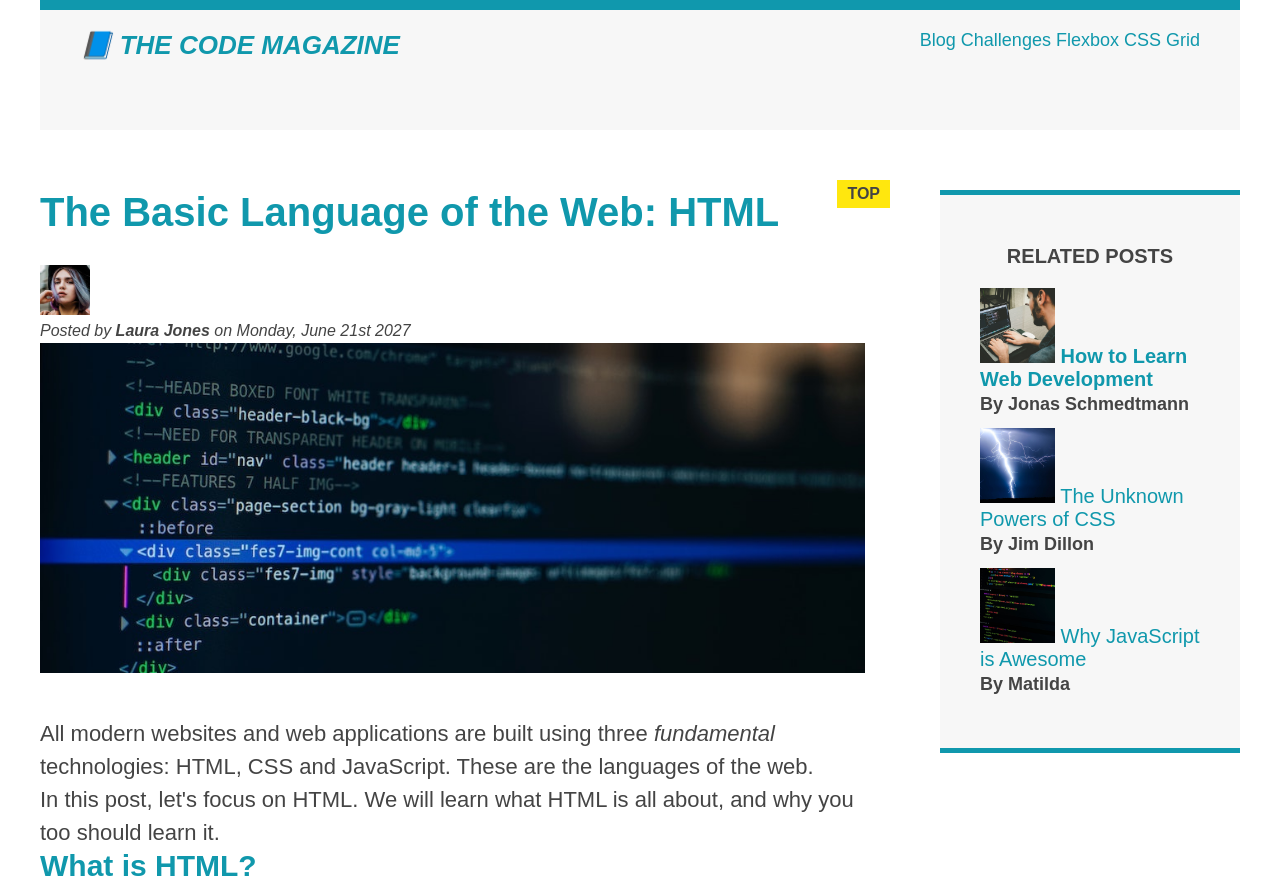
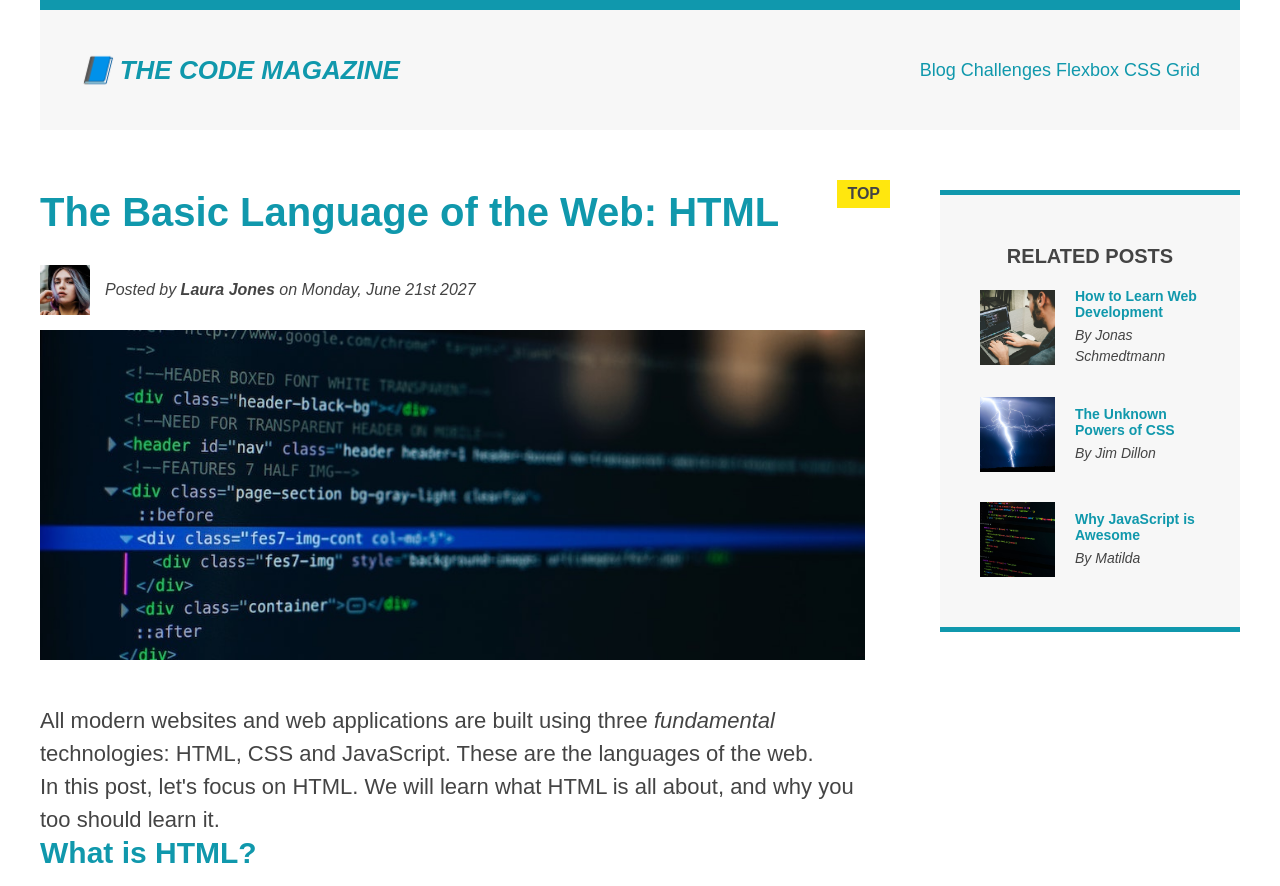
Before and after one commit to 41RDG6BR/real-world-websites, a plain HTML site: page 04-CSS-Layouts/index.html in a window 1280 px wide. Shown: the top 886 px of the page. Drawn offline with Linux system fonts and the light colour scheme.

Commit message:
Adding Flexbox to Our Project

```diff
--- a/03-CSS-Fundamentals/style.css
+++ b/03-CSS-Fundamentals/style.css
@@ -188,7 +188,7 @@ h2 {
     position: relative;
 }
 
-h2::after {
+h2::before {
     content: "TOP";
     background-color: #ffe70e;
     font-size: 16px;
--- a/04-CSS-Layouts/index.html
+++ b/04-CSS-Layouts/index.html
@@ -33,14 +33,16 @@
         <header class="post-header">
           <h2>The Basic Language of the Web: HTML</h2>
 
-          <img
+          <div class="author-box">
+            <img
             src="img/laura-jones.jpg"
             alt="Headshot of Laura Jones"
             height="50"
             width="50"
-          />
+            />
 
-          <p id="author">Posted by <strong>Laura Jones</strong> on Monday, June 21st 2027</p>
+            <p id="author" class="author">Posted by <strong>Laura Jones</strong> on Monday, June 21st 2027</p>
+          </div>
 
           <img
             src="img/post-img.jpg"
@@ -118,30 +120,41 @@
         <h4>Related posts</h4>
 
         <ul class="related">
-          <li>
+          <li class="related-post">
             <img
               src="img/related-1.jpg"
               alt="Person programming"
               width="75"
               width="75"
             />
-            <a href="#">How to Learn Web Development</a>
-            <p class="related-author">By Jonas Schmedtmann</p>
+            <div>
+              <a href="#" class="related-link">How to Learn Web Development</a>
+              <p class="related-author">By Jonas Schmedtmann</p>
+            </div>
           </li>
-          <li>
-            <img src="img/related-2.jpg" alt="Lightning" width="75" heigth="75" />
-            <a href="#">The Unknown Powers of CSS</a>
-            <p class="related-author">By Jim Dillon</p>
+          <li class="related-post">
+            <img
+              src="img/related-2.jpg"
+              alt="Lightning"
+              width="75"
+              heigth="75"
+            />
+            <div>
+              <a href="#" class="related-link">The Unknown Powers of CSS</a>
+              <p class="related-author">By Jim Dillon</p>
+            </div>
           </li>
-          <li>
+          <li class="related-post">
             <img
               src="img/related-3.jpg"
               alt="JavaScript code on a screen"
               width="75"
               height="75"
             />
-            <a href="#">Why JavaScript is Awesome</a>
-            <p class="related-author">By Matilda</p>
+            <div>
+              <a href="#" class="related-link">Why JavaScript is Awesome</a>
+              <p class="related-author">By Matilda</p>
+            </div>
           </li>
         </ul>
       </aside>
--- a/04-CSS-Layouts/style.css
+++ b/04-CSS-Layouts/style.css
@@ -148,9 +148,9 @@ li:nth-child(2) {
     color: red;
 } */
 
-article p:last-child {
+/* article p:last-child {
     color: red;
-}
+} */
 a {
     color: #1098ac;
 }
@@ -220,3 +220,43 @@ aside {
 footer {
     clear: both;
 }
+
+.main-header {
+    display: flex;
+    align-items: center;
+    justify-content: space-between;
+}
+
+.author-box {
+    display: flex;
+    align-items: center;
+    margin-bottom: 15px;
+}
+
+.author {
+    margin-bottom: 0;
+    margin-left: 15px;
+}
+
+.related-post {
+    display: flex;
+    align-items: center;
+    gap: 20px;
+    margin-bottom: 30px;
+}
+
+.related-author {
+    margin-bottom: 0;
+    font-size: 14px;
+    font-weight: normal;
+    font-style: italic;
+}
+
+.related-link {
+    margin-bottom: 0;
+    font-size: 14px;
+    font-weight: bold;
+    font-style: normal;
+    margin-bottom: 5px;
+    display: block;
+}
```
Also changed, not shown: 04-CSS-Layouts/flexbox.html (+3 -0 lines).
